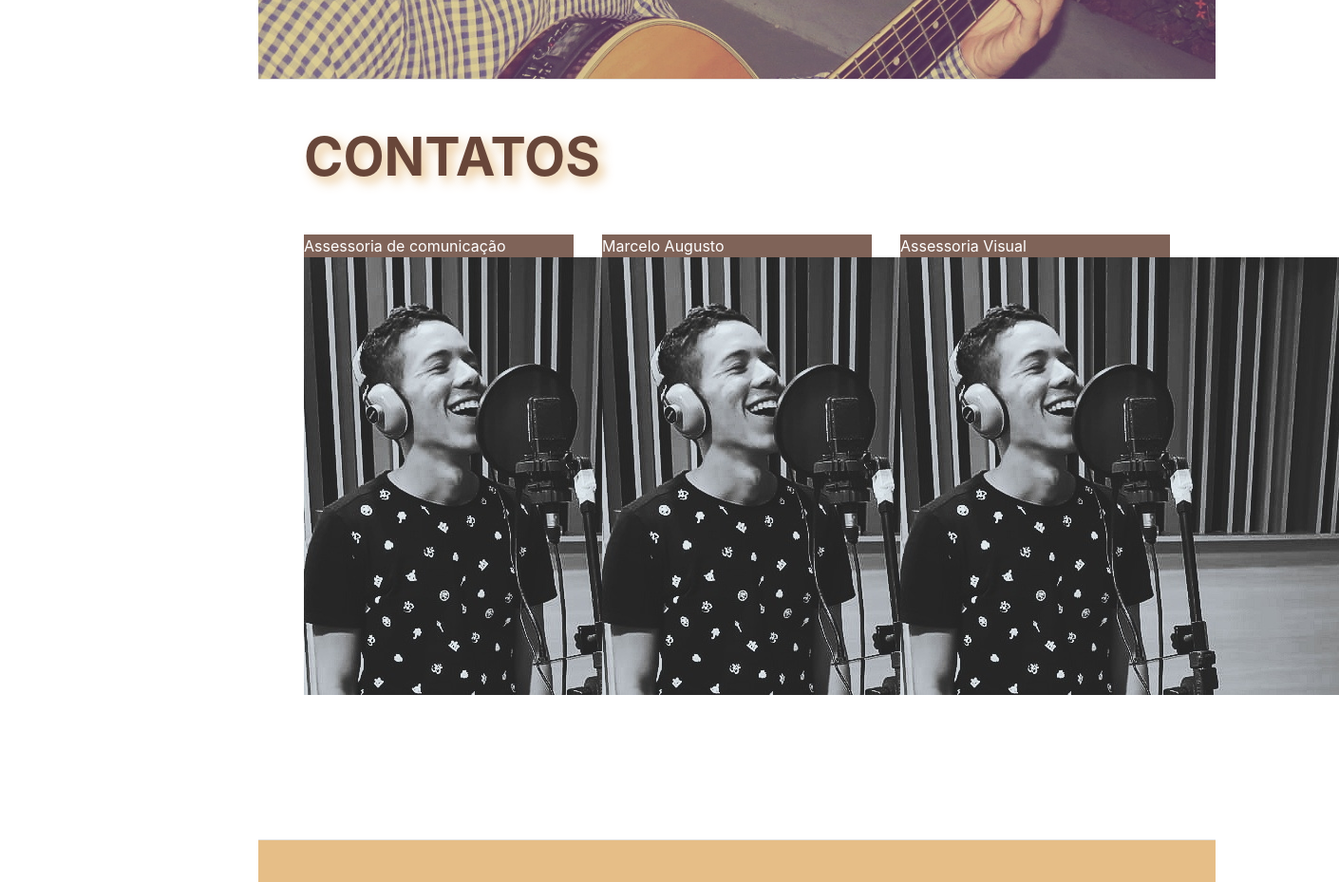
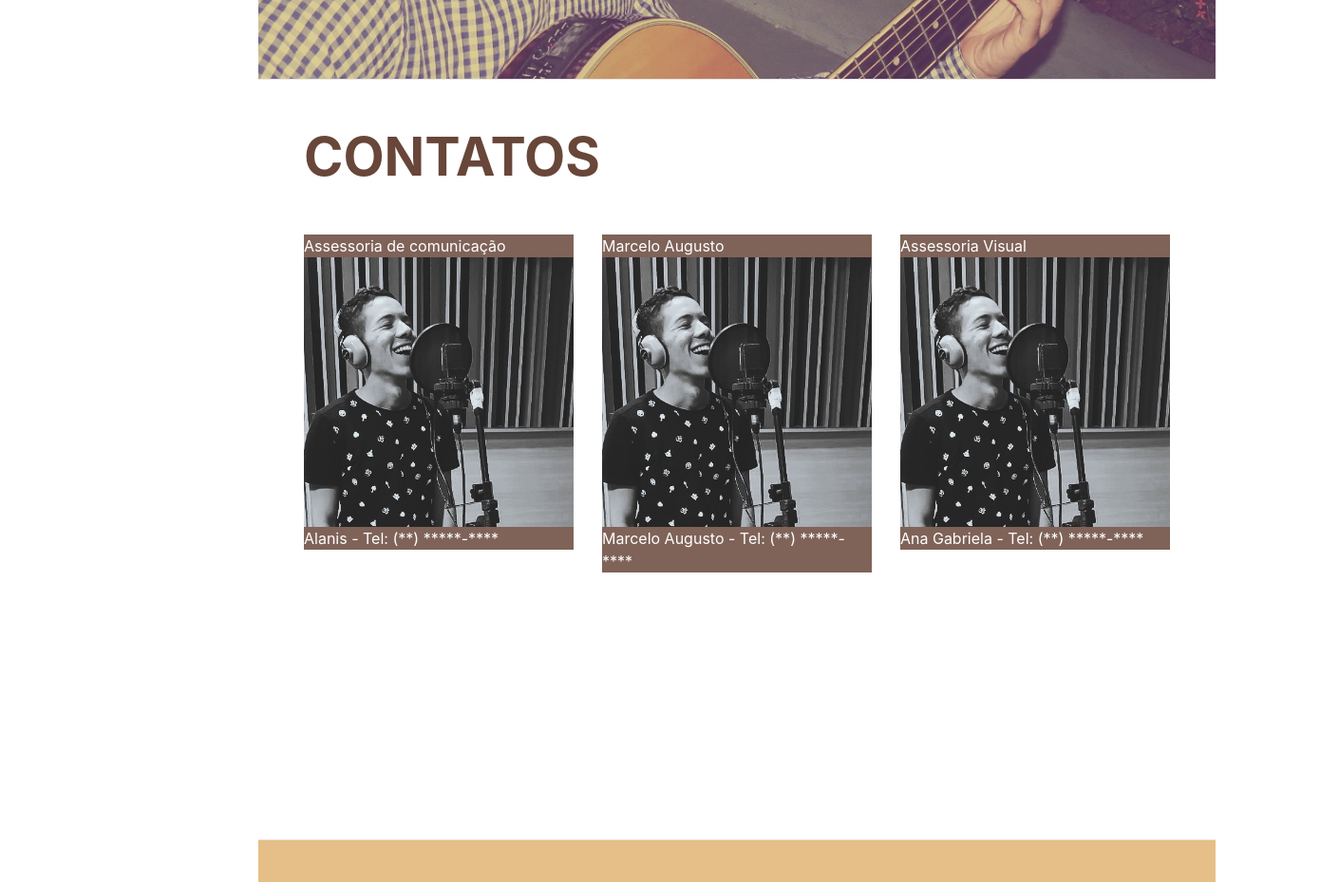
Before and after one commit to listenmarcelo/marceloaugusto-oficial, a plain HTML site: page index.html in a window 1280 px wide. Shown: the part 3120-4049 px from the top of the page at 95% size, 1410 px wide, since content can reach past the window. Drawn offline with Linux system fonts and the light colour scheme; a web font is replaced by a local one.

Commit message:
Últimos ajustes na aba contatos e de formatação de textos

```diff
--- a/css/resume.css
+++ b/css/resume.css
@@ -178,6 +178,10 @@ p.lead {
   text-shadow: #000000a8 0.1em 0.1em 0.2em;
 }
 
+.sombra-semmargem2 {
+  text-shadow: #ffffff 0.1em 0.1em 0.2em;
+}
+
 section.resume-section {
   padding-top: 5rem !important;
   padding-bottom: 5rem !important;
@@ -248,7 +252,7 @@ a:hover, a:focus, a:active {
 
 .fontetrab {
   color: #684639;
-  text-shadow: rgba(230, 190, 135, 0.863) 0.1em 0.1em 0.2em;
+  text-shadow: rgb(255, 255, 255) 0.1em 0.1em 0.2em;
 }
 
 .backtrab {
--- a/index.html
+++ b/index.html
@@ -122,7 +122,7 @@
         <!-- Vai até o número 156 -->
         <div class="row">
             <div class="col-md-6 col-lg-12">
-                <h3 class="sombra-semmargem">
+                <h3 class="sombra-semmargem2">
                   <ul class="lista-linha li">
                     <li>Últimos vídeos do youtube</li>
                     <li class="carnavalmarg">Carnaval 2018</li>
@@ -182,19 +182,22 @@
             <div class="col-lg-4">
               <div class="caixinha">
                 <header>Assessoria de comunicação</header>
-                <img src="img/ÍCONE.jpg" alt="vai ter foto de Alanis aqui">
+                <img class="img-fluid" src="img/ÍCONE.jpg" alt="vai ter foto de Alanis aqui">
+                <footer>Alanis - Tel: (**) *****-****</footer>
               </div>
             </div>
             <div class="col-md-4">
               <div class="caixinha">
                 <header>Marcelo Augusto</header>
-                <img src="img/ÍCONE.jpg" alt="vai ter foto de Alanis aqui">
+                <img class="img-fluid" src="img/ÍCONE.jpg" alt="vai ter foto de Alanis aqui">
+                <footer>Marcelo Augusto - Tel: (**) *****-****</footer>
               </div>
             </div>
             <div class="col-md-4">
               <div class="caixinha">
                 <header>Assessoria Visual</header>
-                <img src="img/ÍCONE.jpg" alt="vai ter foto de Alanis aqui">
+                <img class="img-fluid" src="img/ÍCONE.jpg" alt="vai ter foto de Alanis aqui">
+                <footer>Ana Gabriela - Tel: (**) *****-****</footer>
               </div>
             </div>
         </div>
```
